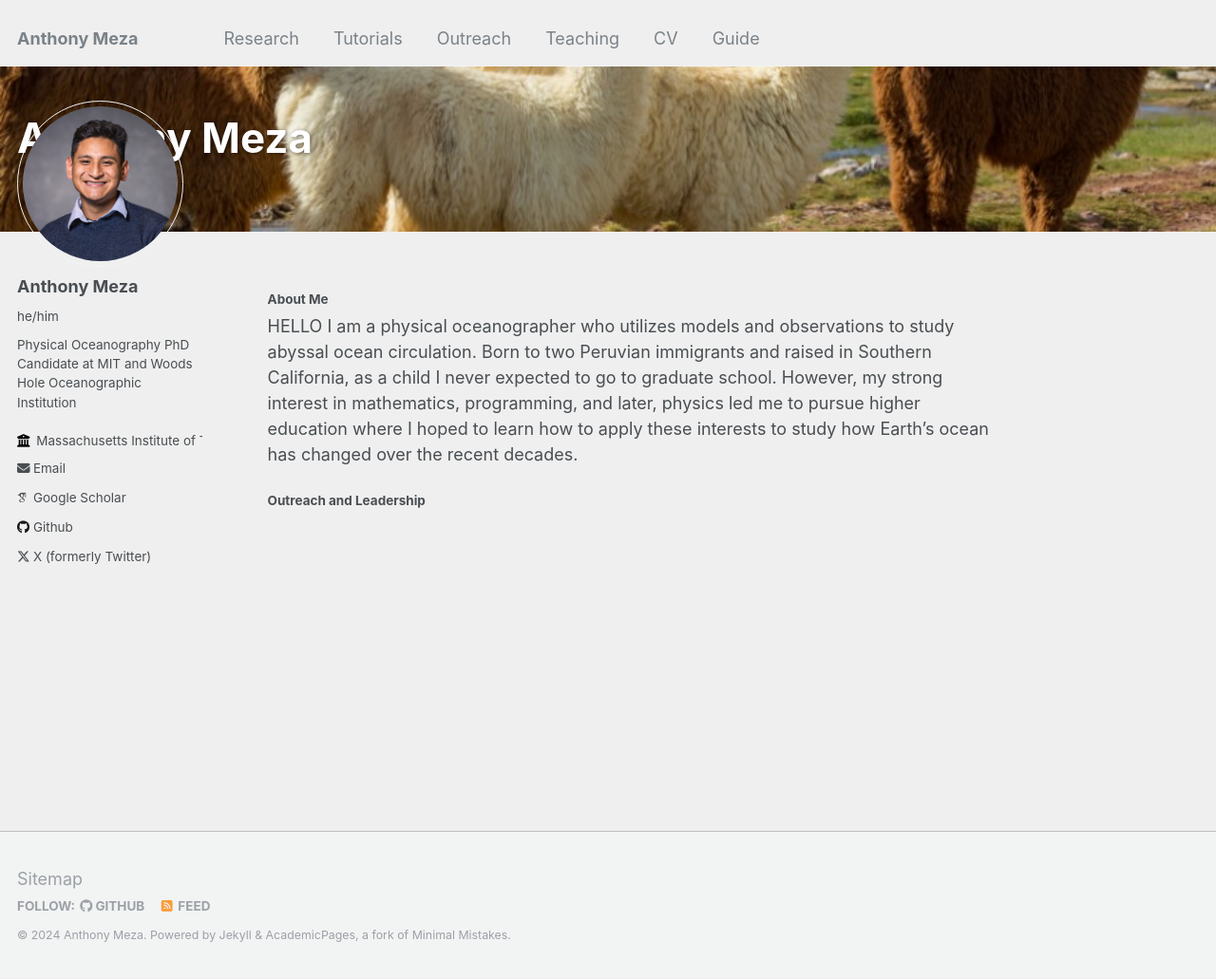
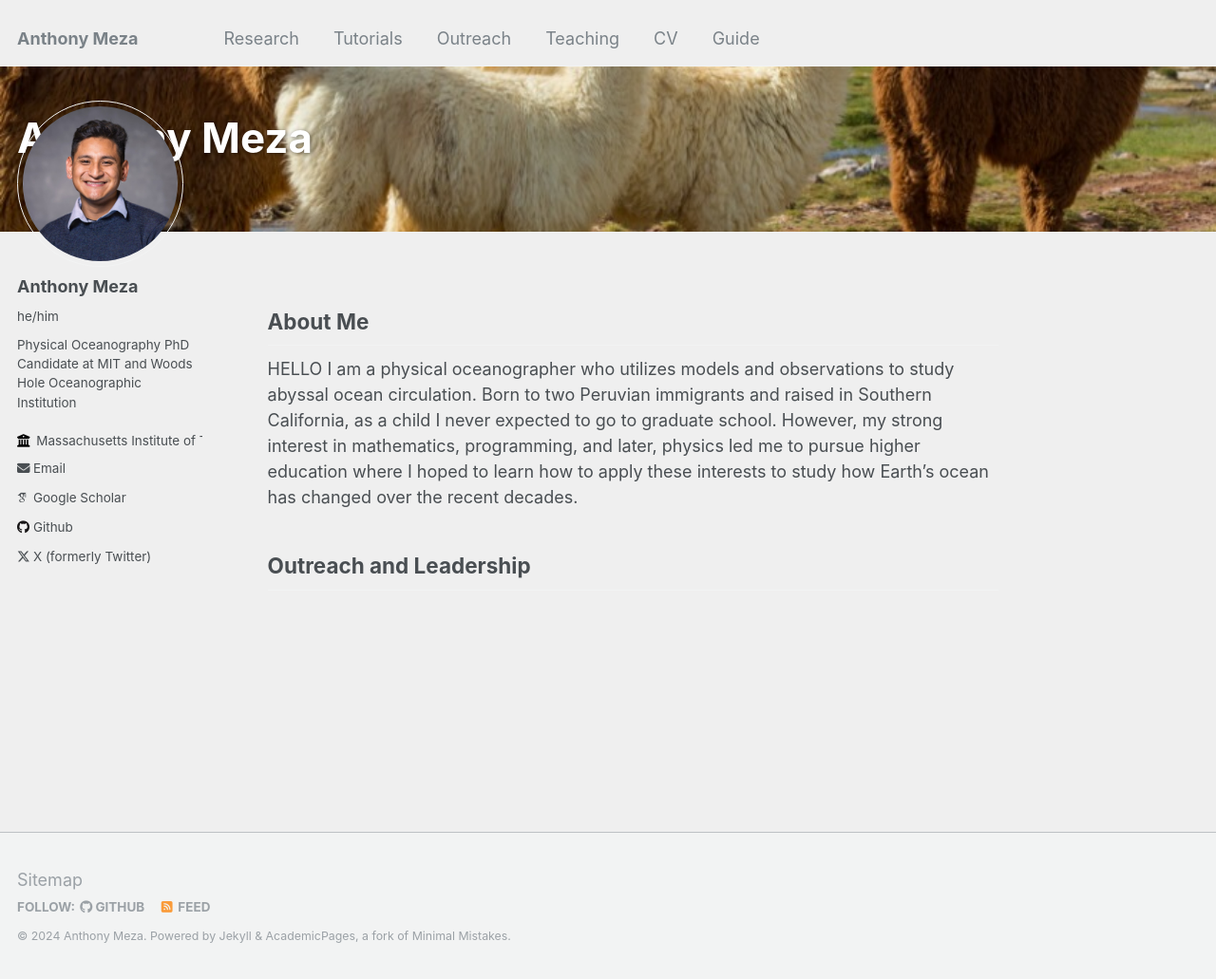
Before and after one commit to anthony-meza/anthony-meza.github.io, a Jekyll site: the page built from _pages/about.md, in a window 1280 px wide and 1031 px high. Shown: the whole window at 95% size. Built offline with Jekyll 4.4.1, drawn with Linux system fonts in a browser that asks for light colours; some web fonts are replaced.

```diff
--- a/_pages/about.md
+++ b/_pages/about.md
@@ -11,7 +11,7 @@ redirect_from:
   - /about.html
 
 ---
-#### About Me
+## About Me
 HELLO I am a physical oceanographer who utilizes models and observations to study abyssal ocean circulation. Born to two Peruvian immigrants and raised in Southern California, as a child I never expected to go to graduate school. However, my strong interest in mathematics, programming, and later, physics led me to pursue higher education where I hoped to learn how to apply these interests to study how Earth's ocean has changed over the recent decades.
 
-#### Outreach and Leadership
+## Outreach and Leadership
```
